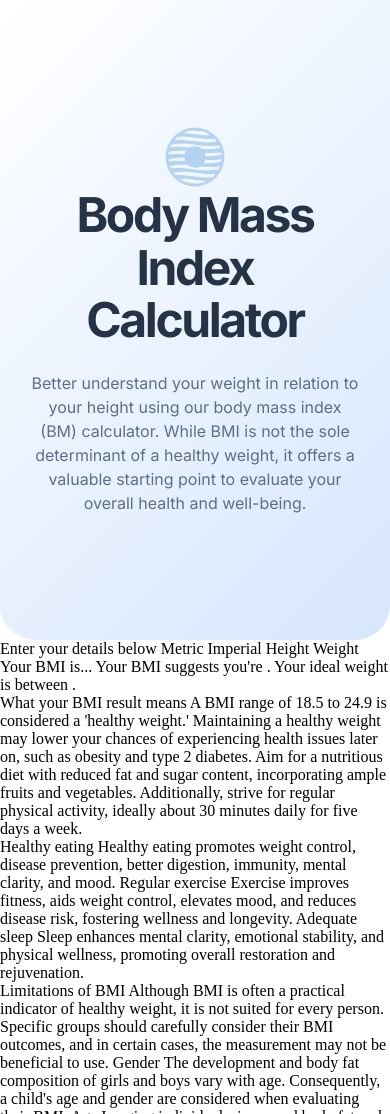
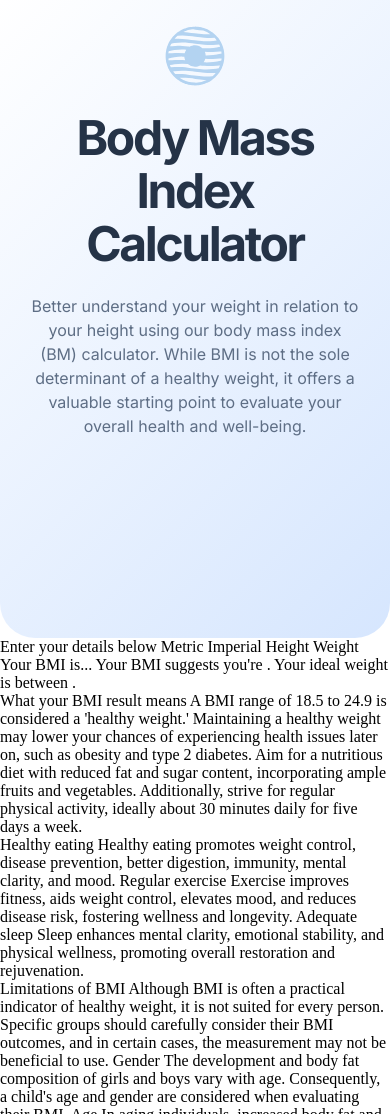
Before and after one commit to NihalHiwale/bmi-calculator, a website built with Parcel: page index.html in a window 390 px wide. Shown: the top 1114 px of the page. Built offline with nearby package versions, Linux system fonts and the light colour scheme; a web font is replaced by a local one.

Commit message:
header more responsive

```diff
--- a/styles.css
+++ b/styles.css
@@ -22,12 +22,11 @@
         align-items: center;
         border-radius: 0px 0px 35px 35px;
         background: var(--gradient-1, linear-gradient(315deg, #D6E6FE 0%, rgba(214, 252, 254, 0.00) 100%));
-        height: 640px;
     }
 
-    /* #header svg {
+    #header svg {
         margin: 24px 0px;
-    } */
+    }
 
 
     #header h1 {
@@ -56,6 +55,7 @@
     #header-container {
         display: flex;
         width: 327px;
+        padding-bottom: 200px;
         flex-direction: column;
         justify-content: center;
         align-items: flex-start;
```
Also changed, not shown: dist/favicon-32x32.d48f6cd1.png (added), dist/index.html, 4 other files.
